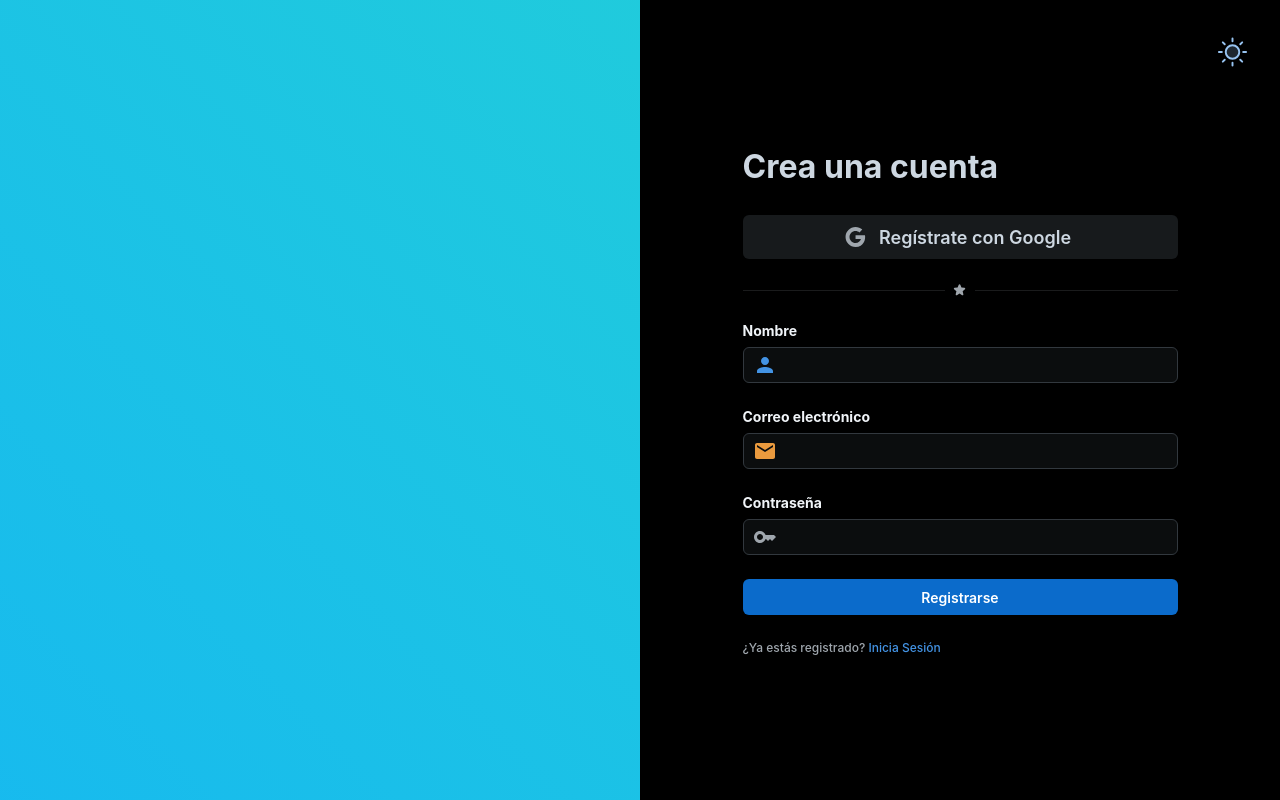
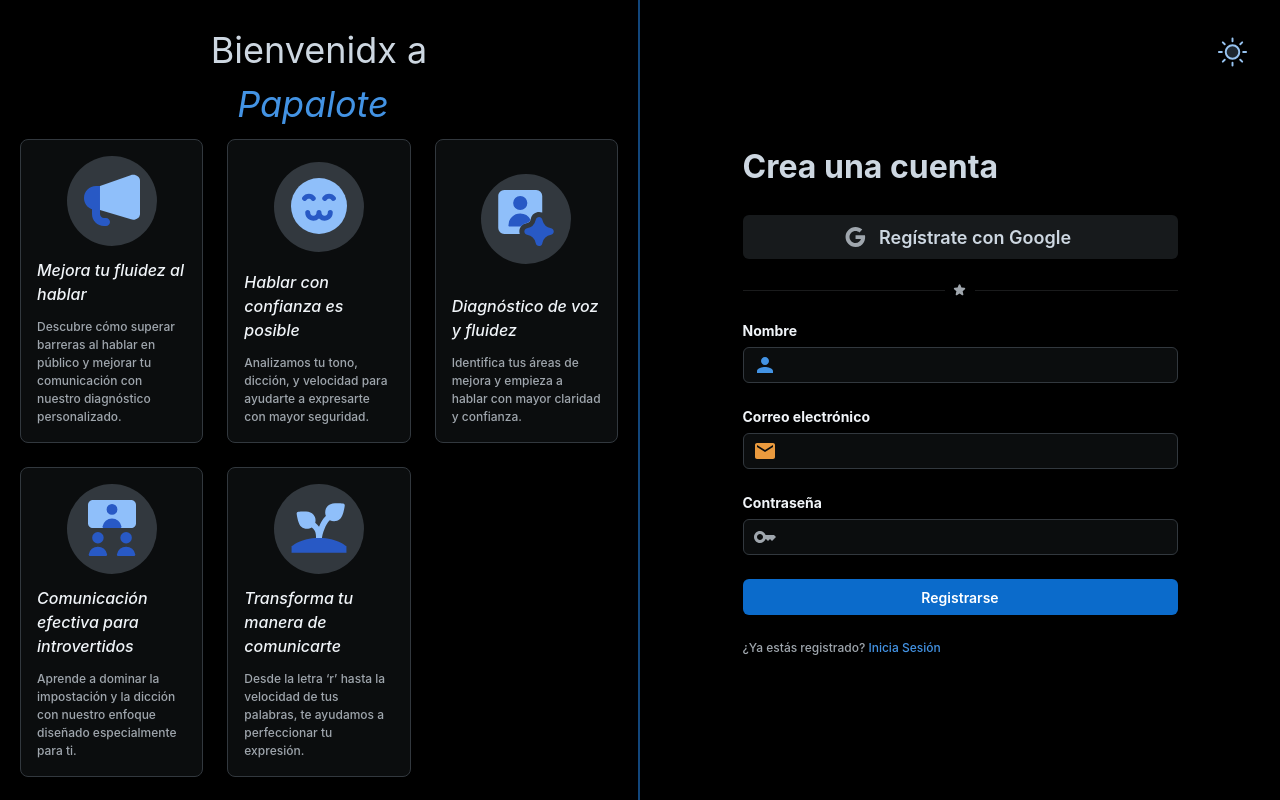
Before and after one commit to Udg-proyecto-Papalote/Papalote, a React (Vite) app: page /registro in a window 1280 px wide. Built offline with nearby package versions, Linux system fonts and the light colour scheme.

Commit message:
chore: Update Registro page layout and add audio feature in CheckAudioModal

```diff
--- a/src/pages/Registro.jsx
+++ b/src/pages/Registro.jsx
@@ -1,11 +1,12 @@
-import { Grid, Stack, useTheme } from "@mui/joy"
+import { AspectRatio, Box, Card, CardContent, Grid, List, ListItem, ListItemContent, ListItemDecorator, Stack, Typography, useTheme } from "@mui/joy"
 import ModeToggle from "../components/ToggleTheme"
 import { keyframes } from '@emotion/react';
 import { useMediaQuery } from "@mui/material"
 import { FormPart2 } from "../components/Registro/FormPart2"
 import { FormPart3 } from "../components/Registro/FormPart3"
 import { FormPart1 } from "../components/Registro/FormPart1"
-import { createContext, useContext, useEffect, useState } from "react";
+import { useEffect, useState } from "react";
+import { Star } from "@phosphor-icons/react";
 
 const gradient = keyframes`
   0% {background-position: 0% 50%;}
@@ -13,9 +14,40 @@
   100% {background-position: 0% 50%;}
 `;
 
+const phrases = [
+	{
+		title: 'Mejora tu fluidez al hablar',
+		description: 'Descubre cómo superar barreras al hablar en público y mejorar tu comunicación con nuestro diagnóstico personalizado.',
+		icon: <svg xmlns="http://www.w3.org/2000/svg" fill="none" viewBox="0 0 14 14" id="Megaphone-2--Streamline-Core" height="14" width="14"><desc>Megaphone 2 Streamline Icon: https://streamlinehq.com</desc><g id="megaphone-2--bullhorn-loud-megaphone-share-speaker-transmit"><path id="Union" fill="#2859c5" fill-rule="evenodd" d="M4 3.5H3c-1.65685 0 -3 1.34315 -3 3 0 1.30622 0.834808 2.41746 2 2.82929V10.5c0 1.6569 1.34315 3 3 3h0.5c0.55228 0 1 -0.4477 1 -1s-0.44772 -1 -1 -1H5c-0.55228 0 -1 -0.4477 -1 -1v-7Z" clip-rule="evenodd" stroke-width="1"></path><g id="Vector 1180"><path fill="#8fbffa" d="M11.6634 0.794702 3.99591 3.49994v6l7.74679 2.34186c1.1105 0.3238 2.2573 -0.3992 2.2573 -1.423V2.19271C14 1.13767 12.7877 0.412306 11.6634 0.794702Z" stroke-width="1"></path></g></g></svg>,
+	},
+	{
+		// Hablar con confianza es posible: Analizamos tu tono, dicción, y velocidad para ayudarte a expresarte con mayor seguridad.
+		title: 'Hablar con confianza es posible',
+		description: 'Analizamos tu tono, dicción, y velocidad para ayudarte a expresarte con mayor seguridad.',
+		icon: <svg xmlns="http://www.w3.org/2000/svg" fill="none" viewBox="0 0 14 14" id="Smiley-Cute--Streamline-Core" height="14" width="14"><desc>Smiley Cute Streamline Icon: https://streamlinehq.com</desc><g id="smiley-cute"><path id="Union" fill="#8fbffa" fill-rule="evenodd" d="M6.999 0a7 7 0 1 0 0 14 7 7 0 0 0 0 -14Z" clip-rule="evenodd" stroke-width="1"></path><path id="Union_2" fill="#2859c5" fill-rule="evenodd" d="M3.936 5.408c0.063 -0.102 0.278 -0.24 0.543 -0.24s0.48 0.138 0.543 0.24a0.625 0.625 0 1 0 1.065 -0.655c-0.34 -0.553 -1.013 -0.835 -1.608 -0.835 -0.595 0 -1.267 0.282 -1.608 0.835a0.625 0.625 0 1 0 1.065 0.655Zm5.583 -0.24c0.265 0 0.48 0.138 0.543 0.24a0.625 0.625 0 1 0 1.065 -0.655c-0.34 -0.553 -1.013 -0.835 -1.608 -0.835 -0.595 0 -1.268 0.282 -1.608 0.835a0.625 0.625 0 1 0 1.065 0.655c0.063 -0.102 0.278 -0.24 0.543 -0.24ZM4.179 8.01c0.345 0 0.625 0.28 0.625 0.625a0.785 0.785 0 0 0 1.57 0 0.625 0.625 0 1 1 1.25 0 0.785 0.785 0 0 0 1.57 0 0.625 0.625 0 1 1 1.25 0 2.035 2.035 0 0 1 -3.445 1.468 2.035 2.035 0 0 1 -3.445 -1.467c0 -0.346 0.28 -0.626 0.625 -0.626Z" clip-rule="evenodd" stroke-width="1"></path></g></svg>,
+	},
+	{
+		// Diagnóstico de voz y fluidez: Identifica tus áreas de mejora y empieza a hablar con mayor claridad y confianza.
+		title: 'Diagnóstico de voz y fluidez',
+		description: 'Identifica tus áreas de mejora y empieza a hablar con mayor claridad y confianza.',
+		icon: <svg xmlns="http://www.w3.org/2000/svg" fill="none" viewBox="0 0 14 14" id="Ai-Generate-Portrait-Image-Spark--Streamline-Core" height="14" width="14"><desc>Ai Generate Portrait Image Spark Streamline Icon: https://streamlinehq.com</desc><g id="ai-generate-portrait-image-spark--picture-photography-photo-image-artificial-intelligence-ai"><path id="Subtract" fill="#8fbffa" fill-rule="evenodd" d="M0.5 0.443A1.5 1.5 0 0 1 1.56 0.004h8a1.5 1.5 0 0 1 1.5 1.5v4.152c-1.09 -0.434 -2.524 0.063 -2.835 1.485l-0.023 0.104a1.426 1.426 0 0 1 -1.147 1.093c-1.406 0.245 -1.947 1.582 -1.621 2.666H1.56a1.5 1.5 0 0 1 -1.5 -1.5v-8c0 -0.398 0.158 -0.78 0.44 -1.06Z" clip-rule="evenodd" stroke-width="1"></path><path id="Union" fill="#2859c5" fill-rule="evenodd" d="M7.335 3.25a1.774 1.774 0 1 1 -3.548 0 1.774 1.774 0 0 1 3.548 0ZM5.56 5.904A2.956 2.956 0 0 0 2.605 8.86c0 0.163 0.132 0.296 0.295 0.296h2.818c0.285 -0.405 0.73 -0.713 1.337 -0.819a1.427 1.427 0 0 0 1.093 -0.909A2.955 2.955 0 0 0 5.56 5.905Zm3.885 1.503c0.19 -0.868 1.427 -0.874 1.625 -0.007l0.01 0.044 0.02 0.086a2.693 2.693 0 0 0 2.16 2.037c0.904 0.157 0.904 1.457 0 1.614a2.692 2.692 0 0 0 -2.164 2.054l-0.026 0.113c-0.198 0.867 -1.435 0.861 -1.625 -0.007l-0.02 -0.097a2.676 2.676 0 0 0 -2.157 -2.064c-0.903 -0.158 -0.903 -1.454 0 -1.611a2.676 2.676 0 0 0 2.154 -2.054l0.015 -0.071 0.008 -0.037Z" clip-rule="evenodd" stroke-width="1"></path></g></svg>,
+	},
+	{
+		// Comunicación efectiva para introvertidos: Aprende a dominar la impostación y la dicción con nuestro enfoque diseñado especialmente para ti.
+		title: 'Comunicación efectiva para introvertidos',
+		description: 'Aprende a dominar la impostación y la dicción con nuestro enfoque diseñado especialmente para ti.',
+		icon: <svg xmlns="http://www.w3.org/2000/svg" fill="none" viewBox="0 0 14 14" id="Group-Meeting-Call--Streamline-Core" height="14" width="14"><desc>Group Meeting Call Streamline Icon: https://streamlinehq.com</desc><g id="group-meeting-call--group-meeting-call-work"><path id="Subtract" fill="#8fbffa" fill-rule="evenodd" d="M2.218 0C1.545 0 1 0.545 1 1.218v4.57c0 0.674 0.545 1.22 1.218 1.22h9.564c0.673 0 1.218 -0.546 1.218 -1.22v-4.57C13 0.545 12.455 0 11.782 0H2.218Z" clip-rule="evenodd" stroke-width="1"></path><path id="Union" fill="#2859c5" fill-rule="evenodd" d="M7 3.708a1.35 1.35 0 1 0 0 -2.701 1.35 1.35 0 0 0 0 2.7Zm-2.374 2.9a2.408 2.408 0 0 1 4.748 0c0.037 0.218 -0.146 0.4 -0.368 0.4H4.994c-0.222 0 -0.405 -0.182 -0.368 -0.4Z" clip-rule="evenodd" stroke-width="1"></path><path id="Union_2" fill="#2859c5" fill-rule="evenodd" d="M3.48 10.886a1.441 1.441 0 1 0 0 -2.882 1.441 1.441 0 0 0 0 2.883Zm7.045 0a1.441 1.441 0 1 0 0 -2.882 1.441 1.441 0 0 0 0 2.883Zm-7.046 0.779a2.336 2.336 0 0 0 -2.303 1.947c-0.035 0.212 0.143 0.388 0.358 0.388h3.891c0.215 0 0.393 -0.176 0.358 -0.388a2.336 2.336 0 0 0 -2.304 -1.947Zm4.743 1.947a2.336 2.336 0 0 1 4.607 0c0.035 0.212 -0.143 0.388 -0.358 0.388H8.58c-0.214 0 -0.392 -0.176 -0.357 -0.388Z" clip-rule="evenodd" stroke-width="1"></path></g></svg>,
+	}, {
+		// Transforma tu manera de comunicarte: Desde la letra ‘r’ hasta la velocidad de tus palabras, te ayudamos a perfeccionar tu expresión.
+		title: 'Transforma tu manera de comunicarte',
+		description: 'Desde la letra ‘r’ hasta la velocidad de tus palabras, te ayudamos a perfeccionar tu expresión.',
+		icon: <svg xmlns="http://www.w3.org/2000/svg" fill="none" viewBox="0 0 14 14" id="Sprout--Streamline-Core" height="14" width="14"><desc>Sprout Streamline Icon: https://streamlinehq.com</desc><g id="sprout"><path id="Union" fill="#8fbffa" fill-rule="evenodd" d="M9.7027 5.0412C10.4975 5.4649 11.5213 5.3909 12.2365 4.7683C12.9741 4.1918 13.3129 2.2905 13.4334 1.4063C13.4686 1.1485 13.2874 0.9183 13.0285 0.8919C12.139 0.8013 10.2059 0.6829 9.4765 1.2596C8.6031 1.879 8.3167 3.0454 8.7287 3.9895C8.6741 4.021 8.6227 4.06 8.576 4.1067C7.9493 4.7335 7.4061 5.7069 7.0116 6.6592C6.7578 6.3029 6.4381 5.9855 6.0567 5.6711C6.3027 4.8104 5.9991 3.8274 5.2412 3.29C4.5398 2.7353 2.6876 2.8453 1.8203 2.9327C1.5614 2.9589 1.3797 3.1895 1.4152 3.4474C1.5336 4.3093 1.8617 6.1301 2.571 6.6845C3.3117 7.3292 4.3943 7.366 5.1811 6.8549C5.632 7.2352 5.8736 7.5412 6.0202 7.871C6.1856 8.2434 6.265 8.7246 6.265 9.5231C6.265 9.9188 6.5782 10.2434 6.9736 10.2577C7.369 10.2719 7.7047 9.9704 7.7331 9.5758C7.7762 8.9762 8.0076 8.0962 8.3692 7.223C8.7333 6.3438 9.1872 5.5745 9.6155 5.1462C9.6483 5.1133 9.6774 5.0782 9.7027 5.0412Z" clip-rule="evenodd" stroke-width="1"></path><path id="Vector" fill="#2859c5" d="M7 9.523C2.2508 9.523 0.14 11.6338 0.14 11.6338V13.1839H13.86V11.6338S11.7493 9.523 7 9.523Z" stroke-width="1"></path></g></svg>,
+	}
+]
+
 export const Registro = () => {
 	const theme = useTheme();
-	const isMobile = useMediaQuery(theme.breakpoints.down('sm'));
+	const isMobile = useMediaQuery(theme.breakpoints.down('md'));
 
 	const [nForm, setnForm] = useState(1);
 
@@ -32,17 +64,39 @@
 		}
 	}, [])
 
+	// sx={{
+	// 	background: 'linear-gradient(45deg, #572dff, #13b2f7, #2de3c2)',
+	// 	backgroundSize: '600% 600%',
+	// 	animation: `${gradient} 4s ease infinite`
+	// }}>
 	return (
 		<Grid container height='100vh' >
 			{
 				!isMobile &&
-				<Grid lg={6}
+				<Grid container lg={6}
 					md={6}
-					sx={{
-						background: 'linear-gradient(45deg, #572dff, #13b2f7, #2de3c2)',
-						backgroundSize: '600% 600%',
-						animation: `${gradient} 4s ease infinite`
-					}}>
+					alignContent='center' justifyContent='center' sx={{ backgroundColor: 'var(--joy-palette-background-body)', borderRight: '2px solid var(--joy-palette-primary-outlinedBorder)', padding: '20px' }} className="animate__animated animate__slideInRight">
+					<div style={{ textAlign: 'center' }}>
+						<Typography fontSize='36px' >Bienvenidx a</Typography><Typography ml={-1.5} fontSize='36px' color="primary" fontStyle='italic'>Papalote</Typography>
+					</div>
+					<Grid container spacing={3} sx={{ flexGrow: 1, alignItems: 'stretch' }} pt={1}>
+						{
+							phrases.map((item, index) => (
+								<Grid item xs={12} sm={6} md={6} lg={4} key={index} sx={{ display: 'flex', flexDirection: 'column' }}>
+									<Card sx={{ flex: 1, display: 'flex', flexDirection: 'column', justifyContent: 'start' }}>
+										<Box sx={{ borderRadius:100, backgroundColor: 'var(--joy-palette-neutral-outlinedBorder)' }} p={2} m='auto' width={90} height={90} >
+											<AspectRatio ratio='1' color='none'>
+
+											{item.icon}
+											</AspectRatio>
+										</Box>
+										<Typography level="title-md" fontStyle='italic'>{item.title}</Typography>
+										<Typography level="body-xs">{item.description}</Typography>
+									</Card>
+								</Grid>
+							))
+						}
+					</Grid>
 				</Grid>
 			}
 			<Grid lg={6} md={6} xs={12} p='30px' alignContent='center' justifyContent='center' className="animate__animated animate__slideInLeft" sx={{ backgroundColor: 'var(--joy-palette-background-body)' }}>
@@ -60,7 +114,7 @@
 					{
 						nForm === 3 && <FormPart3 prevFunction={() => setNumberForm(2)} nextFunction={() => setNumberForm(1)} />
 					}
-			</Stack>
+				</Stack>
 			</Grid>
 		</Grid>
 	)
```
